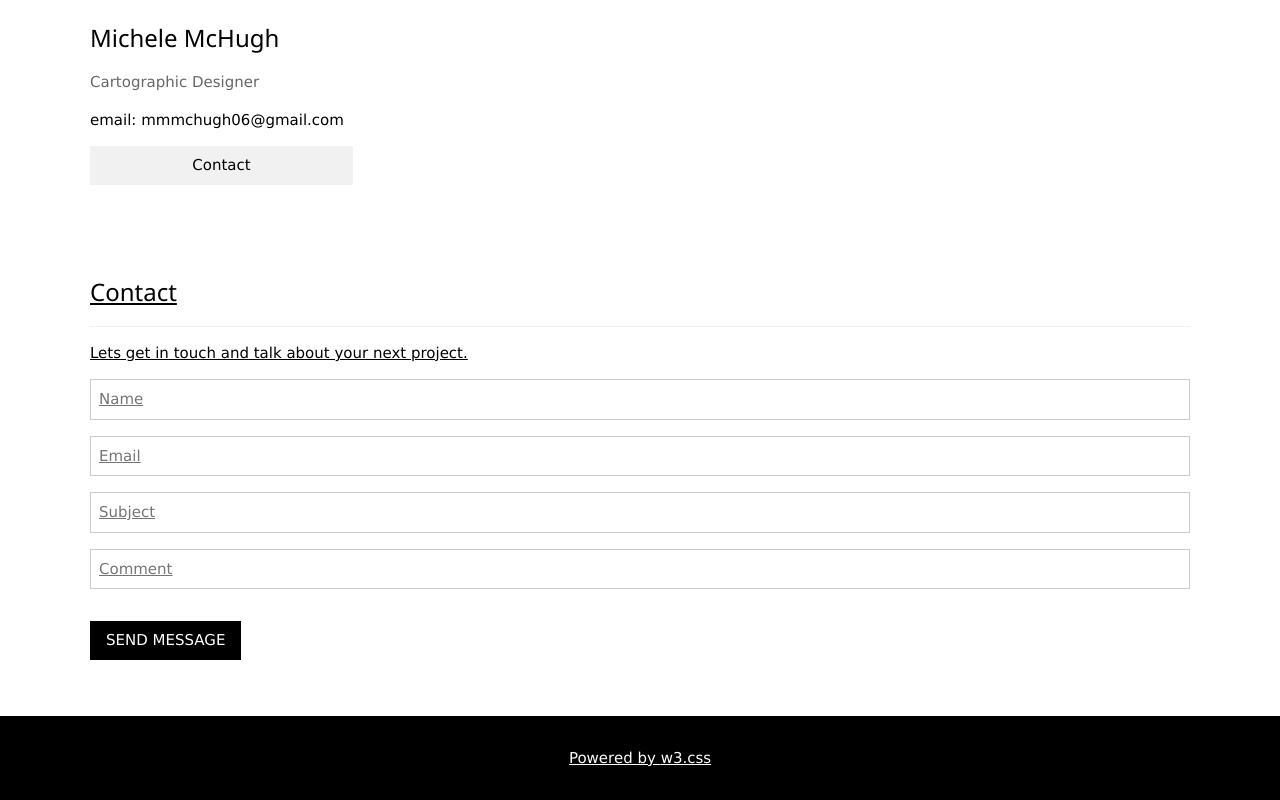
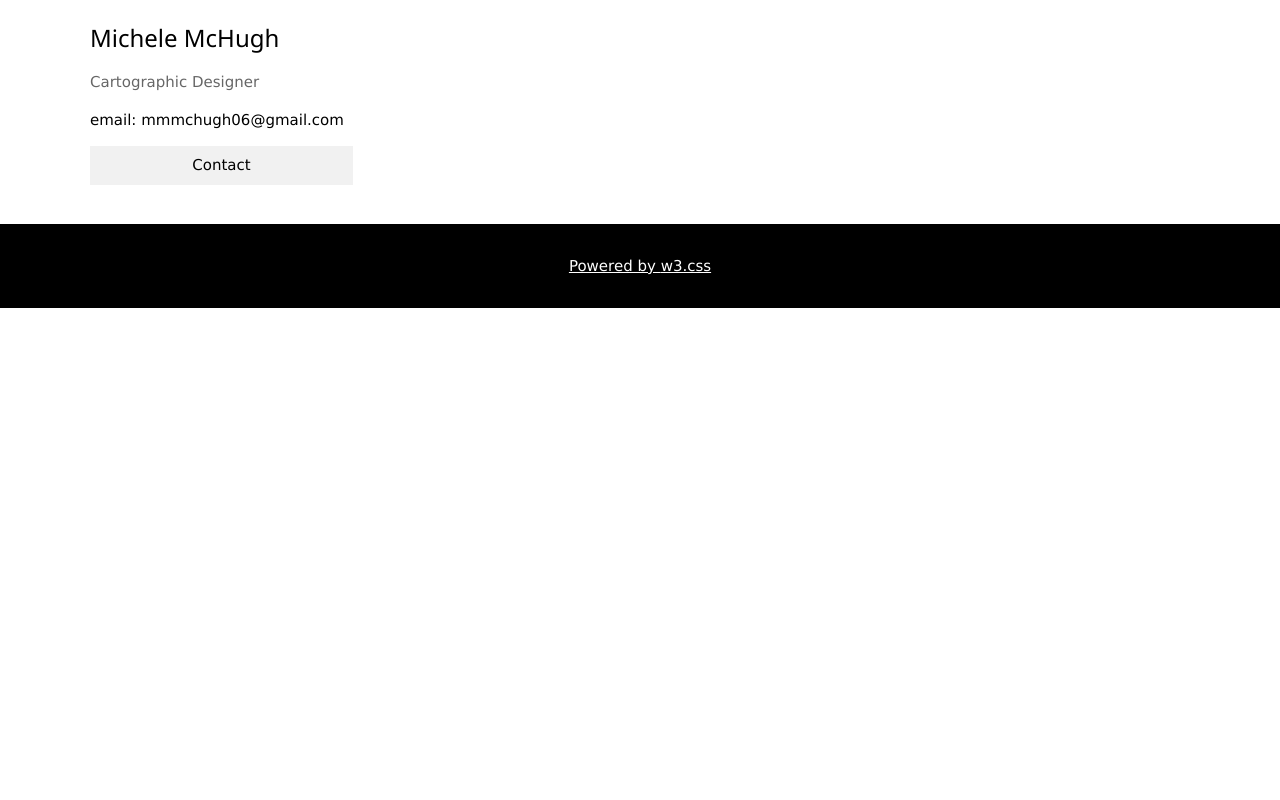
Before and after one commit to McChele/McChele.github.io, a plain HTML site: page index.html in a window 1280 px wide. Shown: the part 2691-3491 px from the top of the page. After the commit the page ends 2999 px from the top, so only its background shows below. Drawn offline with nearby package versions, Linux system fonts and the light colour scheme.

Commit message:
deleted message box

```diff
--- a/index.html
+++ b/index.html
@@ -80,19 +80,6 @@
 
   </div>
 
-  <div class="w3-container w3-padding-32" id="contact">
-    <h3 class="w3-border-bottom w3-border-light-grey w3-padding-16">Contact</h3>
-    <p>Lets get in touch and talk about your next project.</p>
-    <form action="/action_page.php" target="_blank">
-      <input class="w3-input w3-border" type="text" placeholder="Name" required name="Name">
-      <input class="w3-input w3-section w3-border" type="text" placeholder="Email" required name="Email">
-      <input class="w3-input w3-section w3-border" type="text" placeholder="Subject" required name="Subject">
-      <input class="w3-input w3-section w3-border" type="text" placeholder="Comment" required name="Comment">
-      <button class="w3-button w3-black w3-section" type="submit">
-        <i class="fa fa-paper-plane"></i> SEND MESSAGE
-      </button>
-    </form>
-  </div>
 
 
 <!-- End page content -->
```
